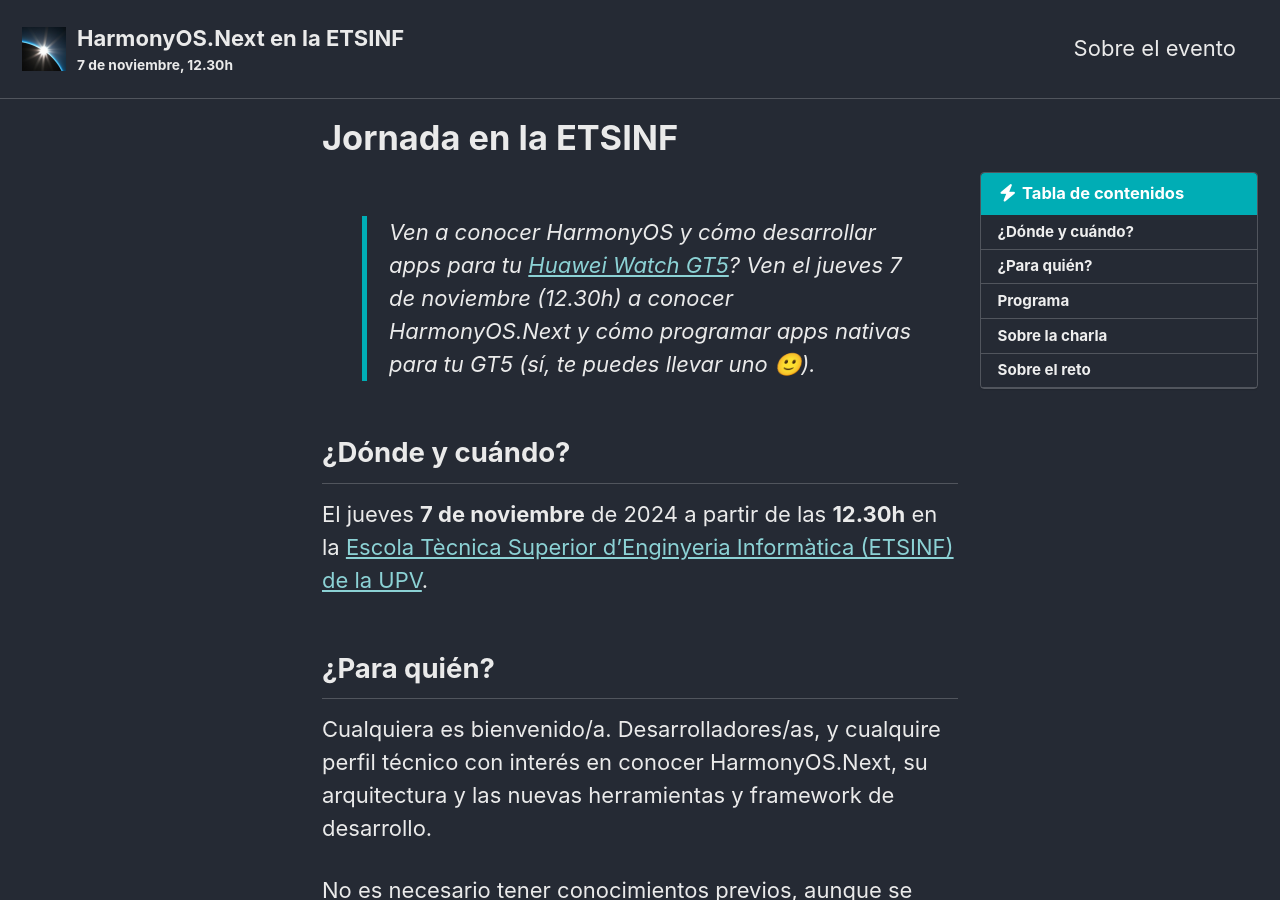
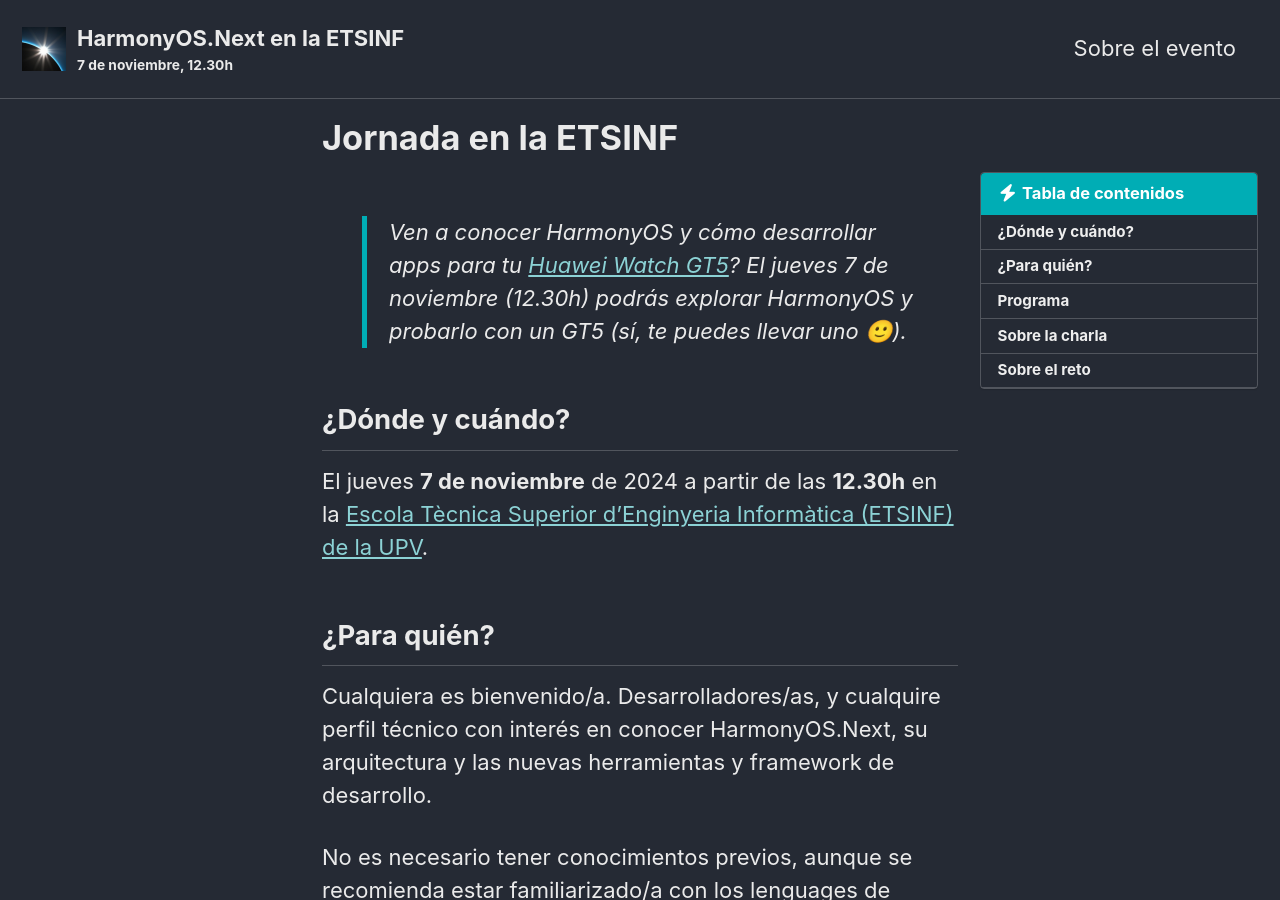
Before and after one commit to espinr/harmonyos, a Jekyll site: the page built from _pages/upv.md, in a window 1280 px wide and 900 px high. Built offline with Jekyll 4.4.1, drawn with Linux system fonts in a browser that asks for light colours; cached includes are drawn as plain includes.

Commit message:
Better text

```diff
--- a/_pages/upv.md
+++ b/_pages/upv.md
@@ -10,7 +10,7 @@
 
 <!--redirect from https://bit.ly/upv-harmonyos-->
 
-> Ven a conocer HarmonyOS y cómo desarrollar apps para tu [Huawei Watch GT5](https://consumer.huawei.com/es/wearables/watch-gt5/specs/)? Ven el jueves 7 de noviembre (12.30h) a conocer HarmonyOS.Next y cómo programar apps nativas para tu GT5 (sí, te puedes llevar uno 🙂).
+> Ven a conocer HarmonyOS y cómo desarrollar apps para tu [Huawei Watch GT5](https://consumer.huawei.com/es/wearables/watch-gt5/specs/)? El jueves 7 de noviembre (12.30h) podrás explorar HarmonyOS y probarlo con un GT5 (sí, te puedes llevar uno 🙂).
 
 ## ¿Dónde y cuándo?
 
```
